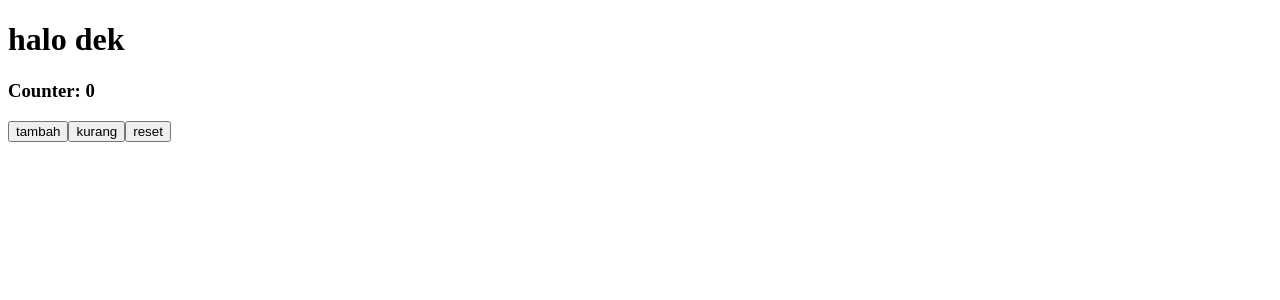
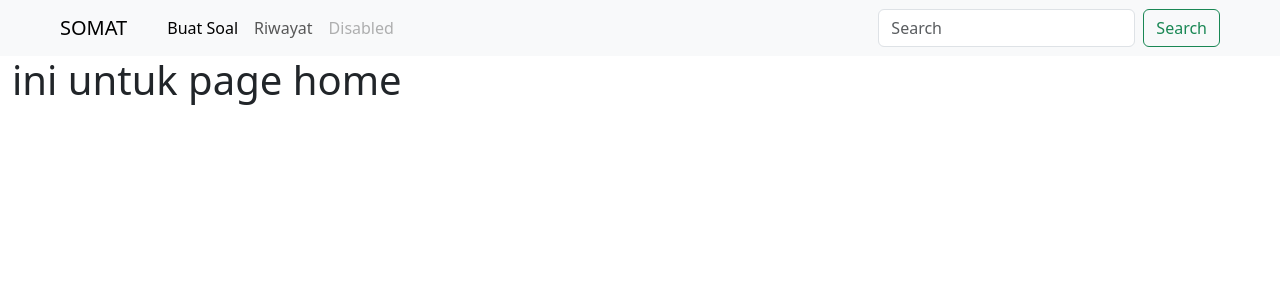
Before and after one commit to ARianHidayat/math-project, a Next.js app: page / in a window 1280 px wide. Shown: the top 300 px of the page. Built offline with nearby package versions, Linux system fonts and the light colour scheme.

Commit message:
menambahkan navbar dengan fitur toggle ketika di minimize, menggunakan nextjs link untuk pindah ke page tertentu

```diff
--- /dev/null
+++ b/src/pages/components/navbar.jsx
@@ -0,0 +1,40 @@
+import React, { useEffect } from 'react'; // ✅ Pastikan ada `useEffect` di sini
+import 'bootstrap/dist/css/bootstrap.min.css';
+// import 'bootstrap/dist/js/bootstrap.bundle.min.js';
+import Link from 'next/link'
+
+export default function Navbar(){
+    useEffect(() => {
+        // Import bootstrap JS hanya di client
+        import('bootstrap/dist/js/bootstrap.bundle.min.js')
+      }, []);
+    return (
+        <>
+        <nav className="navbar navbar-expand-lg bg-body-tertiary">
+            <div className="container-fluid mx-5">
+                <button className="navbar-toggler ms-auto" type="button" data-bs-toggle="collapse" data-bs-target="#navbarTogglerDemo01" aria-controls="navbarTogglerDemo01" aria-expanded="false" aria-label="Toggle navigation">
+                <span className="navbar-toggler-icon"></span>
+                </button>
+                <div className="collapse navbar-collapse" id="navbarTogglerDemo01">
+                <a className="navbar-brand" href="/"><span className="navbar-brand mb-0 h1">SOMAT</span></a>
+                <ul className="navbar-nav me-auto mb-2 mb-lg-0">
+                    <li className="nav-item">
+                    <Link className="nav-link active" aria-current="page" href="/question-page">Buat Soal</Link>
+                    </li>
+                    <li className="nav-item">
+                    <Link className="nav-link" href="/questions-output">Riwayat</Link>
+                    </li>
+                    <li className="nav-item">
+                    <a className="nav-link disabled" aria-disabled="true">Disabled</a>
+                    </li>
+                </ul>
+                <form className="d-flex" role="search">
+                    <input className="form-control me-2" type="search" placeholder="Search" aria-label="Search"/>
+                    <button className="btn btn-outline-success" type="submit">Search</button>
+                </form>
+                </div>
+            </div>
+            </nav>
+        </>
+    )
+}
--- a/src/pages/index.jsx
+++ b/src/pages/index.jsx
@@ -1,5 +1,6 @@
 import { useSelector, useDispatch } from "react-redux";
 import {increment, decrement, reset} from "@/redux/counterSlice";
+import Navbar from "./components/navbar";
 
 export default function Home() {
   const count = useSelector((state) => state.counter.value);
@@ -7,14 +8,9 @@ export default function Home() {
 
   return (
     <>
-    <h1>halo dek</h1>
-    <div>
-      <h3> Counter: {count}</h3>
-      <div>
-        <button  onClick={() => dispatch(increment())}>tambah</button>
-        <button onClick={() => dispatch(decrement())}>kurang</button>
-        <button onClick={() => dispatch(reset())}>reset</button>
-      </div>
+    <Navbar/>
+    <div className="container-fluid">
+      <h1>ini untuk page home</h1>
     </div>
     </>
   );
--- a/src/pages/question-page/index.jsx
+++ b/src/pages/question-page/index.jsx
@@ -3,6 +3,7 @@ import 'bootstrap/dist/css/bootstrap.min.css';
 import { useState } from "react";
 import ReactMarkdown from "react-markdown";
 import { useRouter } from "next/router";
+import Navbar from '@/pages/components/navbar';
 
 
 export default function GenerateQuestionPage() {
@@ -42,7 +43,8 @@ export default function GenerateQuestionPage() {
   };
 
   return (
-    <div className="p-6 max-w-lg mx-auto container">
+    <div className="p-6 max-w-lg mx-auto container-fluid">
+      <Navbar/>
       <h1 className="text-2xl font-bold mb-4 text-center">Buat Soal Matematika</h1>
       <button className='btn btn-info' onClick={() => {
         router.push('/questions-output')
--- a/src/pages/questions-output/index.jsx
+++ b/src/pages/questions-output/index.jsx
@@ -4,6 +4,7 @@ import jsPDF from "jspdf";
 import html2canvas from "html2canvas";
 import 'bootstrap/dist/css/bootstrap.min.css';
 import { useRouter } from "next/router";
+import Navbar from "../components/navbar";
 
 export default function QuestionsPage() {
   const [questions, setQuestions] = useState([]);
@@ -48,6 +49,7 @@ export default function QuestionsPage() {
 
   return (
     <div className="max-w-3xl mx-auto p-6 container">
+      <Navbar/>
       <h1 className="text-2xl font-bold text-center mb-6">Daftar Soal</h1>
       <button onClick={() => {
         router.push('/question-page')
```
